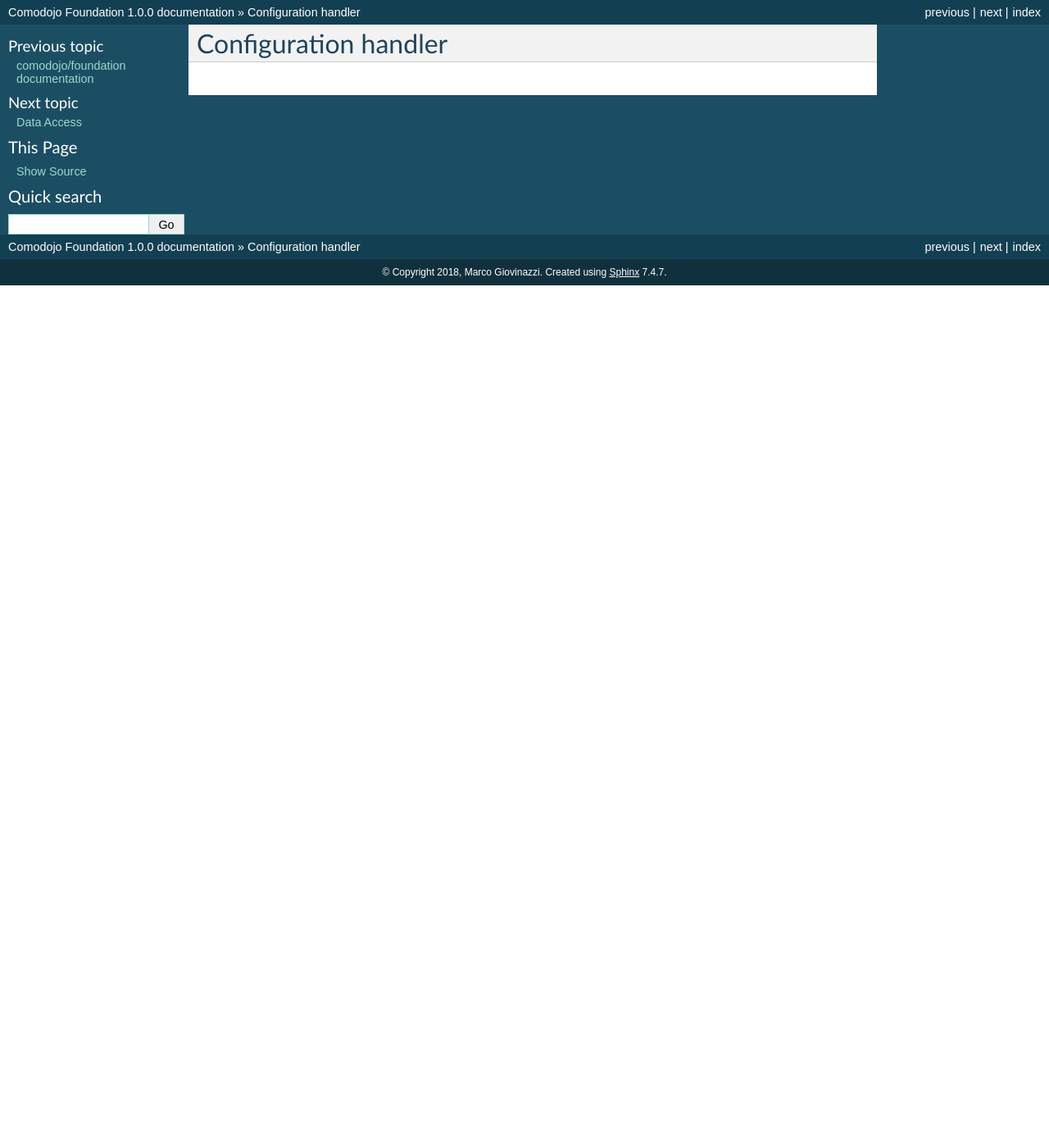
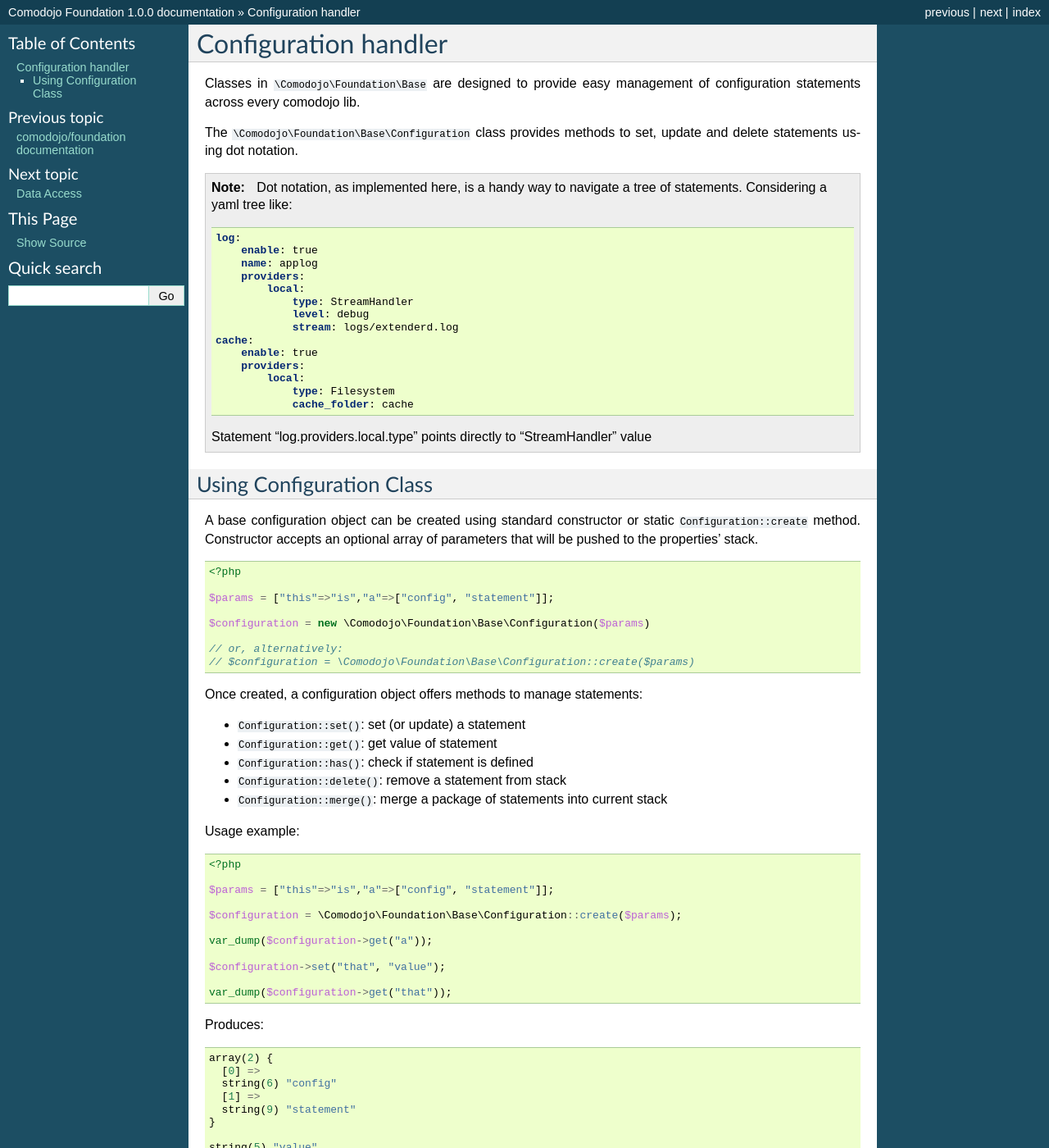
Before and after one commit to pmacelli/foundation, a Sphinx documentation site: the page built from docs/source/configuration.rst, in a window 1280 px wide and 1400 px high. Shown: the whole window at 82% size. Built offline with Sphinx 7.4.7, drawn with Linux system fonts in a browser that asks for light colours.

Commit message:
update config class, more docs

```diff
--- a/docs/source/configuration.rst
+++ b/docs/source/configuration.rst
@@ -1,2 +1,84 @@
 Configuration handler
 =====================
+
+Classes in ``\Comodojo\Foundation\Base`` are designed to provide easy management of configuration statements across every comodojo lib.
+
+The ``\Comodojo\Foundation\Base\Configuration`` class provides methods to set, update and delete statements using dot notation.
+
+.. note:: Dot notation, as implemented here, is a handy way to navigate a tree of statements. Considering a yaml tree like:
+
+    .. code-block:: yaml
+
+        log:
+            enable: true
+            name: applog
+            providers:
+                local:
+                    type: StreamHandler
+                    level: debug
+                    stream: logs/extenderd.log
+        cache:
+            enable: true
+            providers:
+                local:
+                    type: Filesystem
+                    cache_folder: cache
+
+    Statement "log.providers.local.type" points directly to "StreamHandler" value
+
+Using Configuration Class
+-------------------------
+
+A base configuration object can be created using standard constructor or static ``Configuration::create`` method. Constructor accepts an optional array of parameters that will be pushed to the properties' stack.
+
+.. code-block:: php
+
+    <?php
+
+    $params = ["this"=>"is","a"=>["config", "statement"]];
+
+    $configuration = new \Comodojo\Foundation\Base\Configuration($params)
+
+    // or, alternatively:
+    // $configuration = \Comodojo\Foundation\Base\Configuration::create($params)
+
+Once created, a configuration object offers methods to manage statements:
+
+- ``Configuration::set()``: set (or update) a statement
+
+- ``Configuration::get()``: get value of statement
+
+- ``Configuration::has()``: check if statement is defined
+
+- ``Configuration::delete()``: remove a statement from stack
+
+- ``Configuration::merge()``: merge a package of statements into current stack
+
+Usage example:
+
+.. code-block:: php
+
+    <?php
+
+    $params = ["this"=>"is","a"=>["config", "statement"]];
+
+    $configuration = \Comodojo\Foundation\Base\Configuration::create($params);
+
+    var_dump($configuration->get("a"));
+
+    $configuration->set("that", "value");
+
+    var_dump($configuration->get("that"));
+
+Produces:
+
+.. code::
+
+    array(2) {
+      [0] =>
+      string(6) "config"
+      [1] =>
+      string(9) "statement"
+    }
+
+    string(5) "value"
--- a/docs/source/datavalidation.rst
+++ b/docs/source/datavalidation.rst
@@ -17,6 +17,8 @@ Included methods are:
 Usage example:
 
 .. code-block:: php
+
+    <?php
 
     $https = 443;
     $invalid_port = 10000000;
@@ -59,6 +61,8 @@ Usage example:
 
 .. code-block:: php
 
+    <?php
+
     $http = 80;
     $https = 443;
 
```
Also changed, not shown: docs/source/utils.rst (+33 -0 lines), 6 other files.
